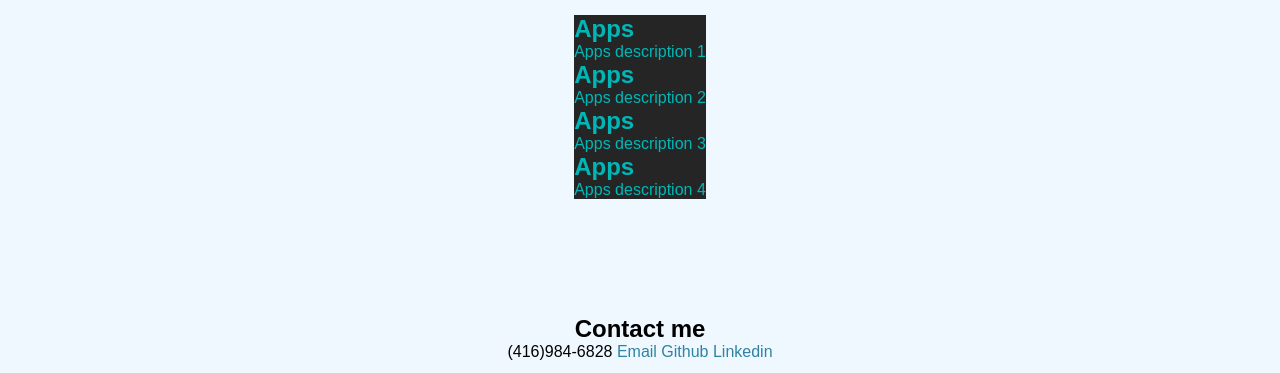
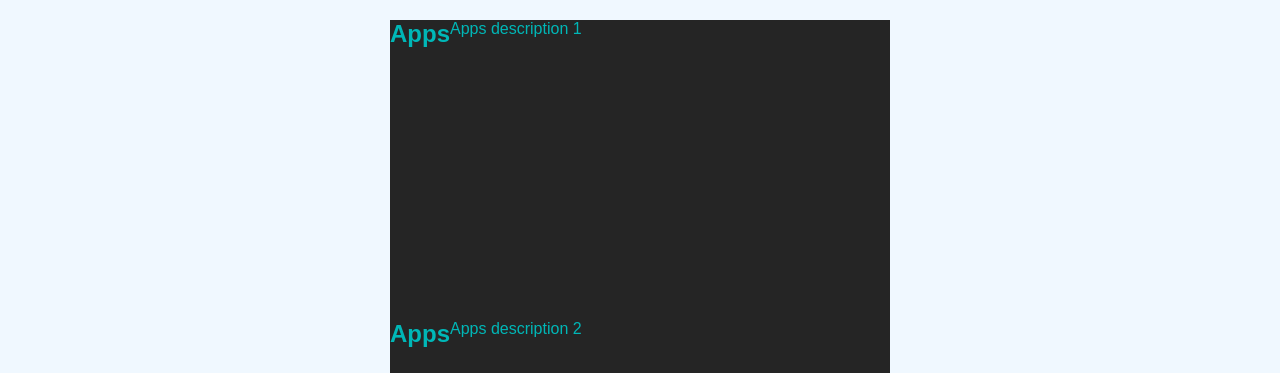
Before and after one commit to russelldnn/Portfolio-Russell-Dunn, a plain HTML site: page index.html in a window 1280 px wide. Shown: the part 427-800 px from the top of the page. Drawn offline with Linux system fonts and the light colour scheme.

Commit message:
A bunch of nonsense with the flex box, still doesnt work

```diff
--- a/assets/css/style.css
+++ b/assets/css/style.css
@@ -1,3 +1,4 @@
+/* universal base*/
 * {
     box-sizing: border-box;
     margin: 0%;
@@ -59,32 +60,36 @@ a:hover {
 
 
 }
-
+/*styling for app flexbox*/
 .boxes{
     display: flex;
     justify-content: center;
-    flex: 1 1 300px;
-    height: 300px;
-    width: 300px;
+    padding: 5px;
+    flex-direction: row;
+    flex-wrap: wrap;
     margin: auto;
-
-}
-
-@media screen and (min-width:40em)  {
-    .boxes{
-
-    }
-
 }
 
 .boxes li{
     color: #00b7b7;
     background-color: #252525;
-    background-size: cover;
+    list-style-type: none;
     display: flex;
-    align-items: flex-end;
+    flex-direction: row;
+    flex-wrap: wrap;
+    margin: auto;
 }
 
+.box-t{
+    display: flex;
+    height: 300px;
+    width: 500px;
+    flex-flow: wrap row;
+    margin: auto;
+}
+
+/*beginnings for full reflexive webpage*/
+@media screen and (min-width:40em) {}
 
 /*contact section alignment*/
 #contact ul {
--- a/index.html
+++ b/index.html
@@ -23,10 +23,10 @@
     </nav>
 
     <!--attempt at adding a banner-->
-    <span> Russell Dunn Coding Portfolio</span>
-    <header class="art" id="home">
+    <header> Russell Dunn Coding Portfolio</header>
+    <section class="art" id="home">
 
-    </header>
+    </section>
 
     <!--About me section mainly words-->
     <section id="about" >
@@ -40,7 +40,7 @@
     <section id="work" class="boxes" >
         <ul>
             <li>
-                <div >
+                <div class="box-t">
                     <h2> Apps </h2>
                     <p> Apps description 1</p>
                 </div>
```
